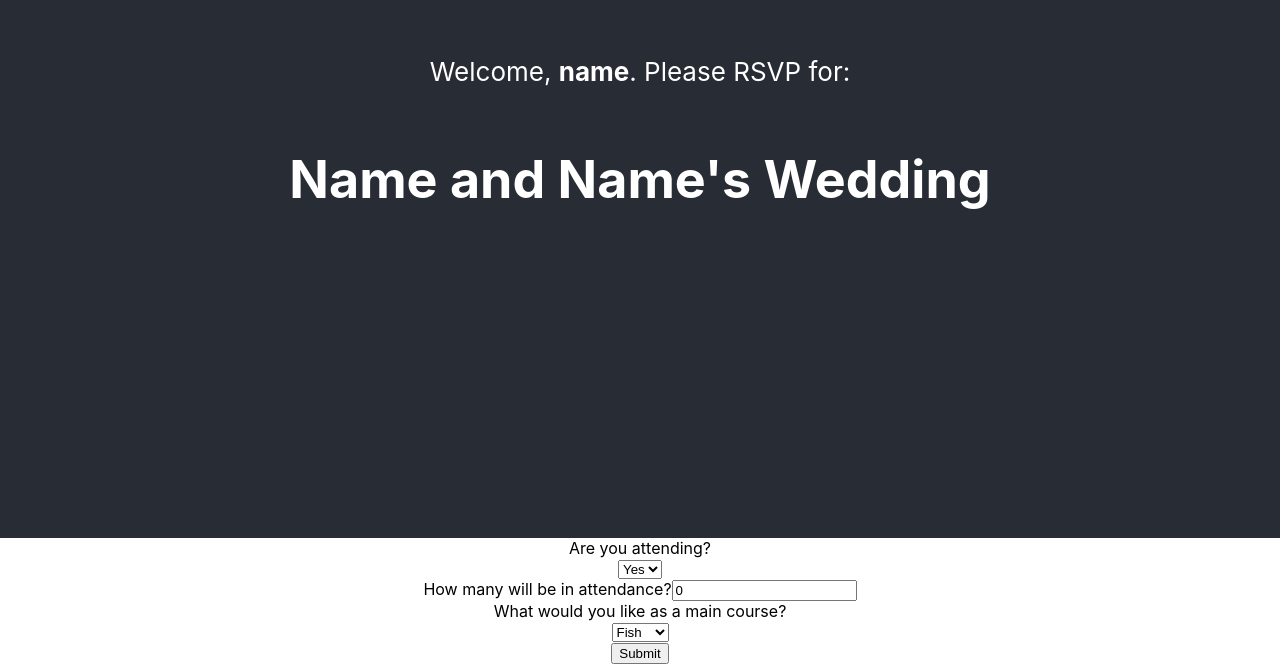
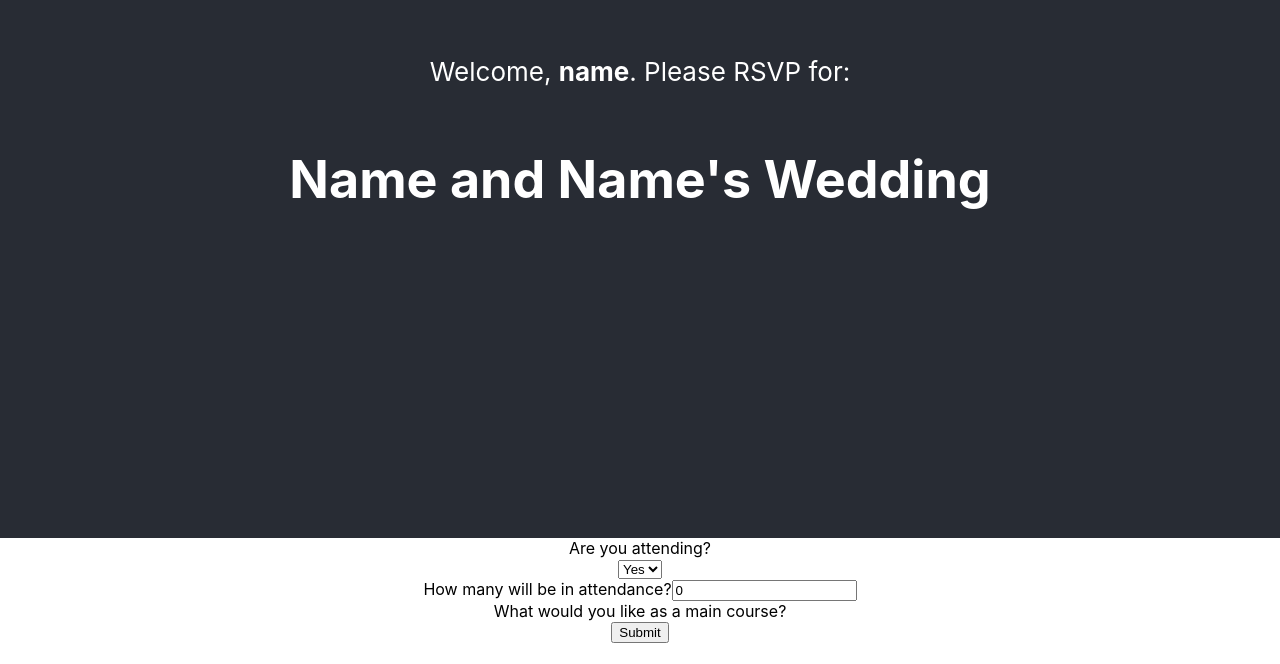
Before and after one commit to samfauble/wedding-rsvp, a React (Create React App) app: page / in a window 1280 px wide. Shown: the part 262-926 px from the top of the page. After the commit the page ends 905 px from the top, so only its background shows below. Built offline with nearby package versions, Linux system fonts and the light colour scheme.

Commit message:
created multiple SelectDishType selectors

```diff
--- a/src/components/SelectDishType.js
+++ b/src/components/SelectDishType.js
@@ -1,14 +1,26 @@
 import React from 'react'
 
+function CreateListItem(props){
+    return(
+        <select>
+            <option value="fish">Fish</option>
+            <option value="steak">Steak</option>
+            <option value="pasta">Pasta</option>
+        </select>
+    )
+}
+
+
 function SelectDishType(props) {
+    const rows = [];
+    const number = props.number;
+    for (let i=0; i<=number-1; i++){
+        rows.push(<CreateListItem key={"item"+i} />)
+    }
     return (
         <div name="food" multiple={true} value={props.value} onChange={props.setMeal} className={props.isGoing==="yes" ? "show" : "hide"}>
             What would you like as a main course? <br/>
-            <select>
-                <option value="fish">Fish</option>
-                <option value="steak">Steak</option>
-                <option value="pasta">Pasta</option>
-            </select>
+            {rows}
         </div>
     )
 }
```
